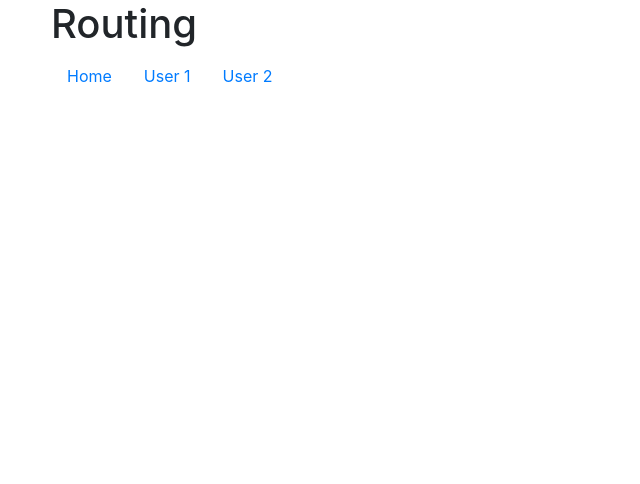
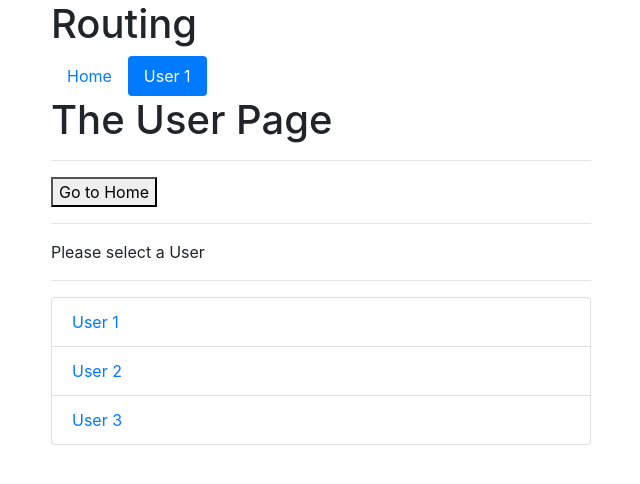
Before and after one commit to kratos619/vueapp, a Vue app: page /user in a window 1280 px wide. Shown: the top 484 px of the page, without its empty margins (319-959 px from the left). Built offline with nearby package versions, Linux system fonts and the light colour scheme; what vue-resource would draw is missing.

Commit message:
Nested Routing

```diff
--- a/src/components/user/Header.vue
+++ b/src/components/user/Header.vue
@@ -5,10 +5,7 @@
         <router-link exact class="nav-link" to="/">Home</router-link>
       </li>
       <li class="nav-item">
-        <router-link class="nav-link" to="/user/11">User 1</router-link>
-      </li>
-      <li class="nav-item">
-        <router-link class="nav-link" to="/user/111">User 2</router-link>
+        <router-link class="nav-link" to="/user">User 1</router-link>
       </li>
     </ul>
   </div>
--- a/src/components/user/User.vue
+++ b/src/components/user/User.vue
@@ -3,22 +3,13 @@
     <h1>The User Page</h1>
     <hr>
     <button v-on:click="navigateToHome">Go to Home</button>
-    <p>Router ID {{id}}</p>
+    <hr>
+    <router-view></router-view>
   </div>
 </template>
 
 <script>
 export default {
-  data() {
-    return {
-      id: this.$route.params.id
-    };
-  },
-  watch: {
-    $route(to, from) {
-      this.id = to.params.id;
-    }
-  },
   methods: {
     navigateToHome() {
       this.$router.push("/");
--- a/src/components/user/UserDetails.vue
+++ b/src/components/user/UserDetails.vue
@@ -1,3 +1,16 @@
 <template>
-  <h3>Some User Details</h3>
+  <div>
+    <h3>Some User Details</h3>
+    <p>User Loaded Has ID : {{id}}</p>
+  </div>
 </template>
+
+<script>
+export default {
+  data() {
+    return {
+      id: this.$route.params.id
+    };
+  }
+};
+</script>
--- a/src/components/user/UserStart.vue
+++ b/src/components/user/UserStart.vue
@@ -3,9 +3,15 @@
     <p>Please select a User</p>
     <hr>
     <ul class="list-group">
-      <li class="list-group-item" style="cursor: pointer">User 1</li>
-      <li class="list-group-item" style="cursor: pointer">User 2</li>
-      <li class="list-group-item" style="cursor: pointer">User 3</li>
+      <li class="list-group-item" style="cursor: pointer">
+        <router-link to="/user/1">User 1</router-link>
+      </li>
+      <li class="list-group-item" style="cursor: pointer">
+        <router-link to="/user/2">User 2</router-link>
+      </li>
+      <li class="list-group-item" style="cursor: pointer">
+        <router-link to="/user/3">User 3</router-link>
+      </li>
     </ul>
   </div>
 </template>
```
Also changed, not shown: src/routes.js (+18 -2 lines).
